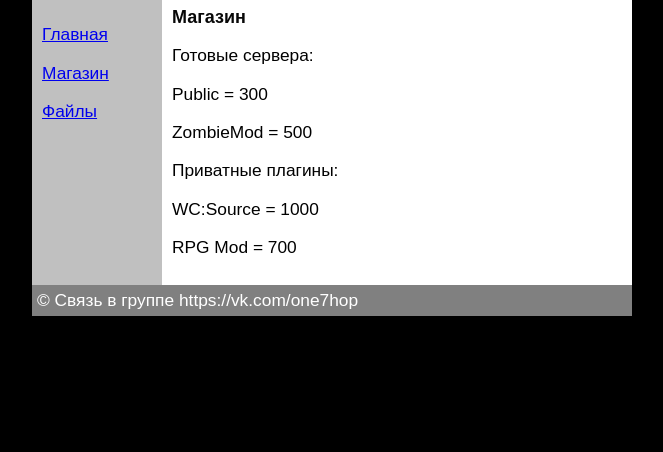
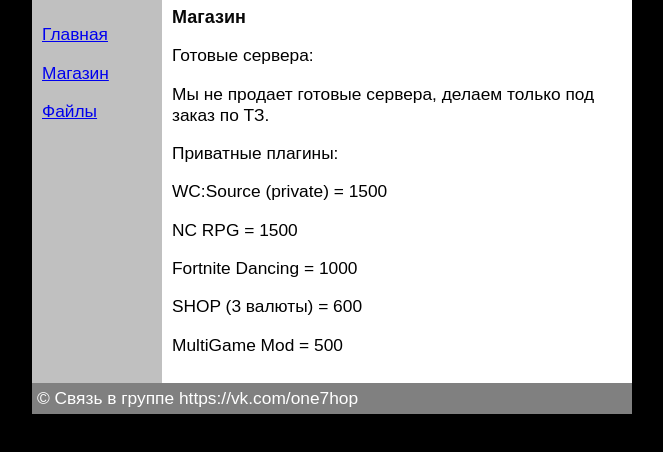
Before and after one commit to devplugin/devplugin.github.io, a plain HTML site: page shop/index.html in a window 1280 px wide. Shown: the part 64-516 px from the top of the page, without its empty margins (308-971 px from the left). Drawn offline with Linux system fonts and the light colour scheme.

Commit message:
Update index.html

```diff
--- a/shop/index.html
+++ b/shop/index.html
@@ -54,12 +54,13 @@
 	<h2>Магазин</h2>
 <p>
 	<p>Готовые сервера:
-		<p>Public = 300
-		<p>ZombieMod = 500
-		<p>
+		<p>Мы не продает готовые сервера, делаем только под заказ по ТЗ.
 	<p>Приватные плагины:
-		<p>WC:Source = 1000
-		<p>RPG Mod = 700
+		<p>WC:Source (private) = 1500
+		<p>NC RPG = 1500
+		<p>Fortnite Dancing = 1000
+		<p>SHOP (3 валюты) = 600
+		<p>MultiGame Mod = 500
 </p>
 </div>
 <div class="footer">&copy; Связь в группе https://vk.com/one7hop</div>
```
